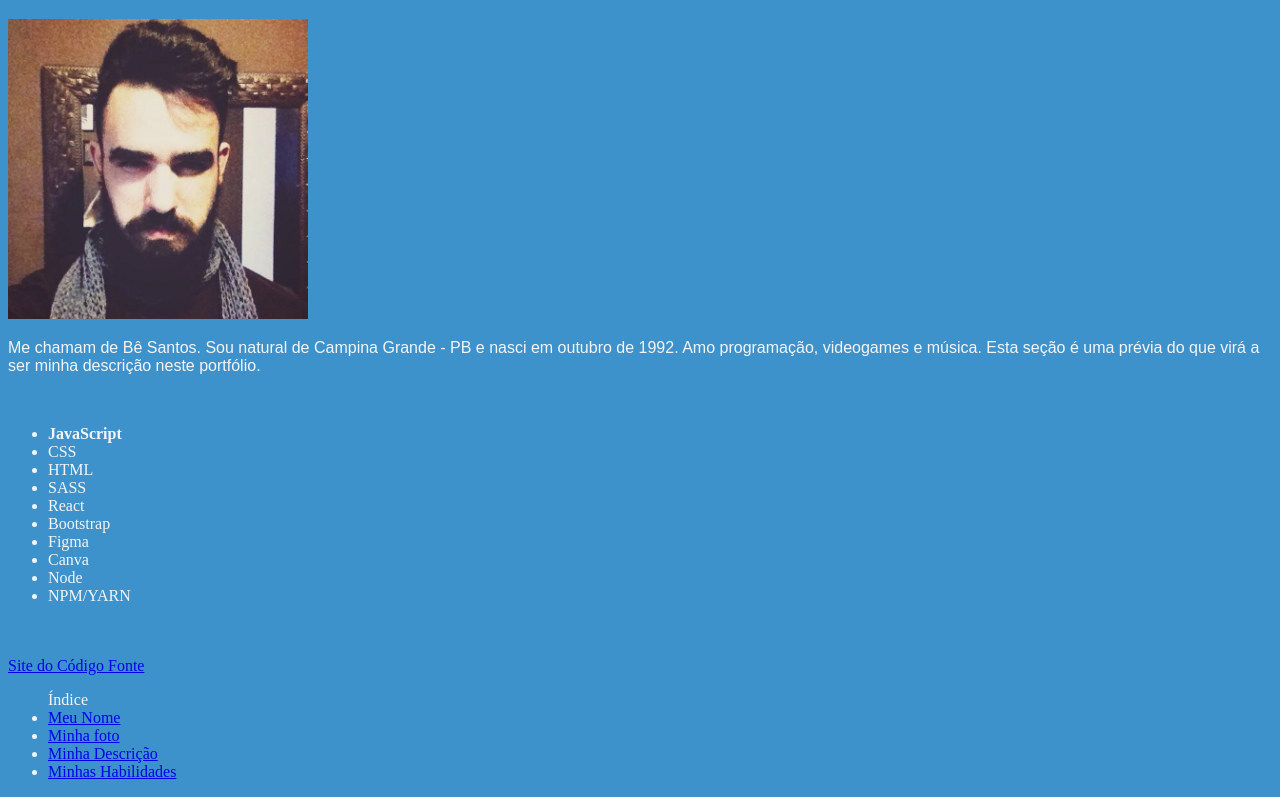
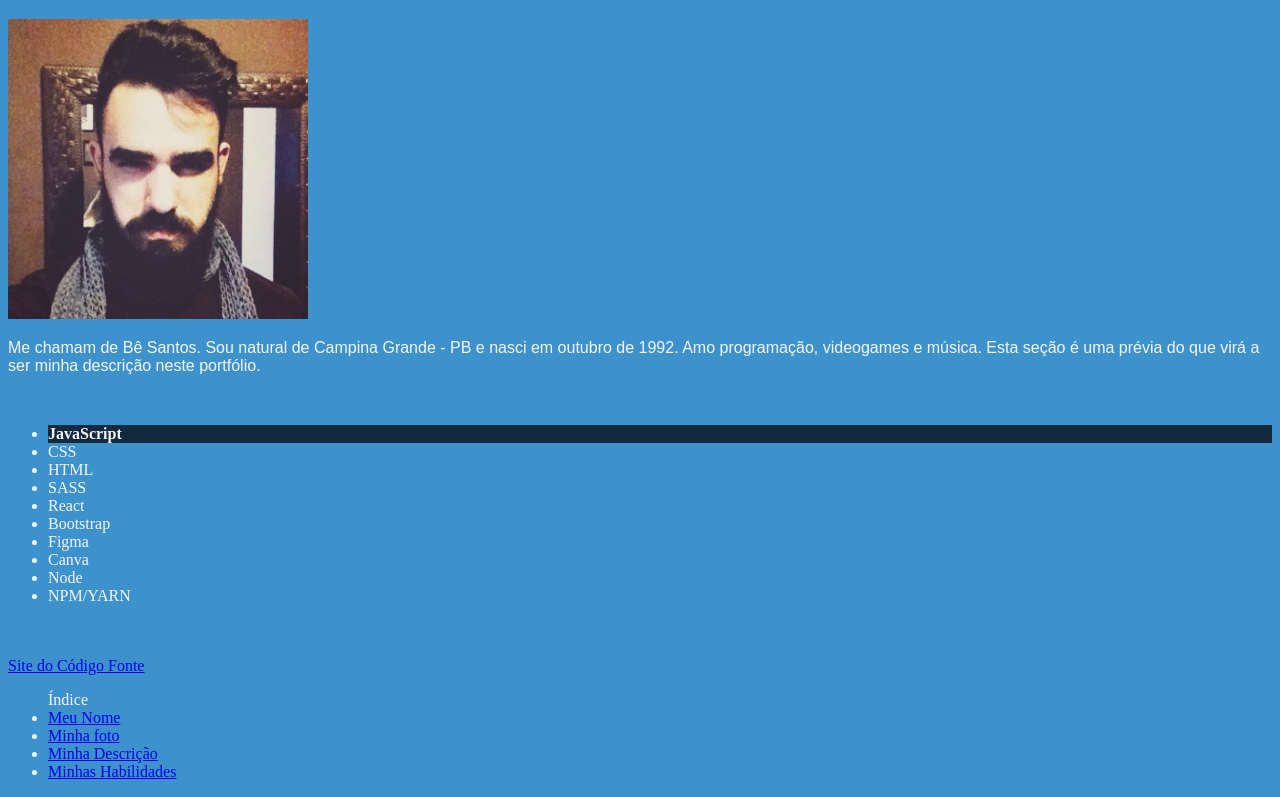
Before and after one commit to glaysonbsantos/glaysonbsantos.github.io, a plain HTML site: page index.html in a window 1280 px wide. Shown: the part 79-876 px from the top of the page. Drawn offline with Linux system fonts and the light colour scheme.

Commit message:
Estilo: cor do bg da habilidade destaque alterada

```diff
--- a/index.html
+++ b/index.html
@@ -26,6 +26,10 @@
       #descricao {
         font-family: Arial, Helvetica, sans-serif;
       }
+
+      #js {
+        background-color: #13293d;
+      }
     </style>
   </head>
   <body>
@@ -45,7 +49,7 @@
     </p>
     <br />
     <ul id="habilidades">
-      <li><strong>JavaScript</strong></li>
+      <li id="js"><strong>JavaScript</strong></li>
       <li>CSS</li>
       <li>HTML</li>
       <li>SASS</li>
```
